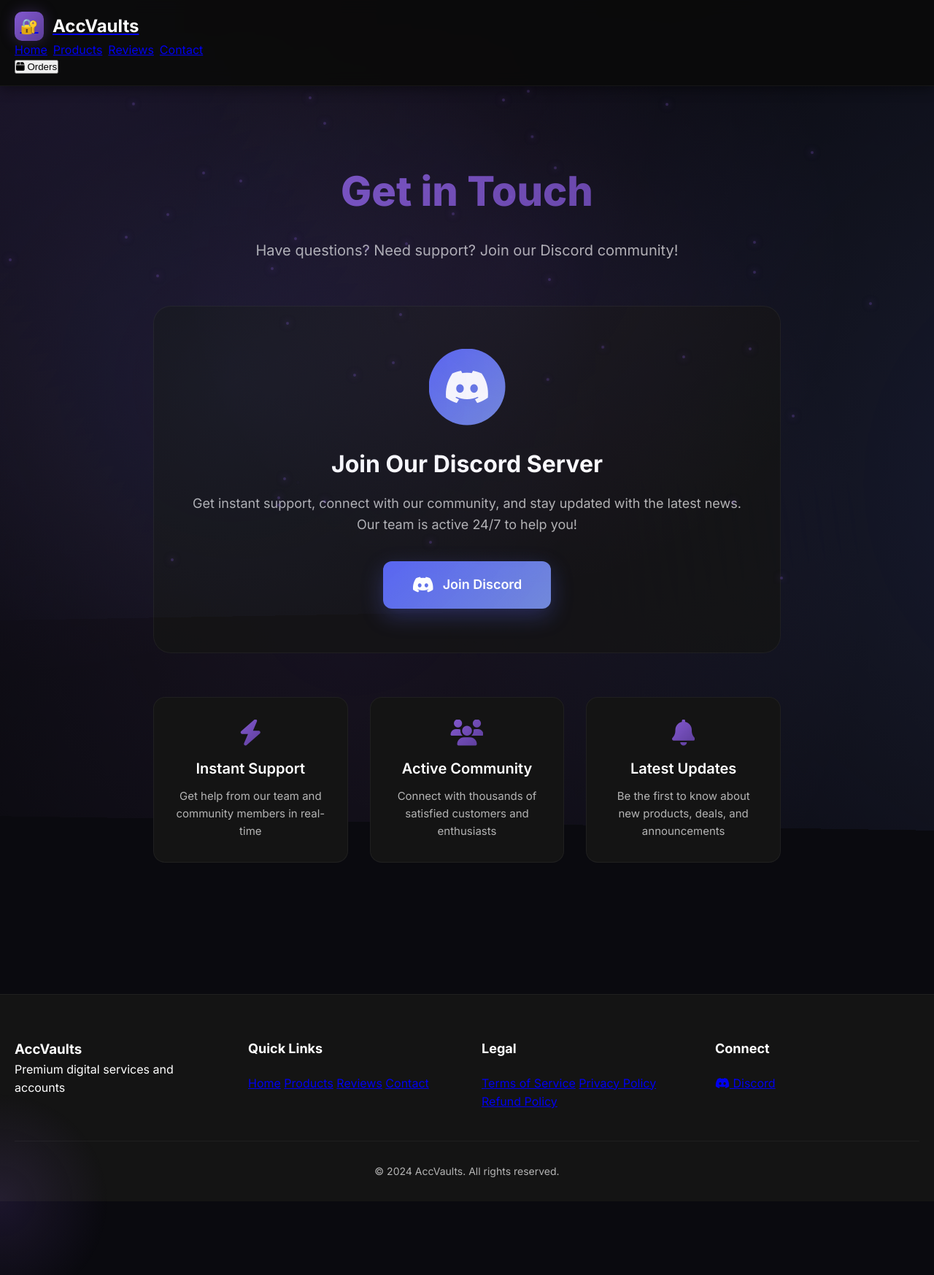
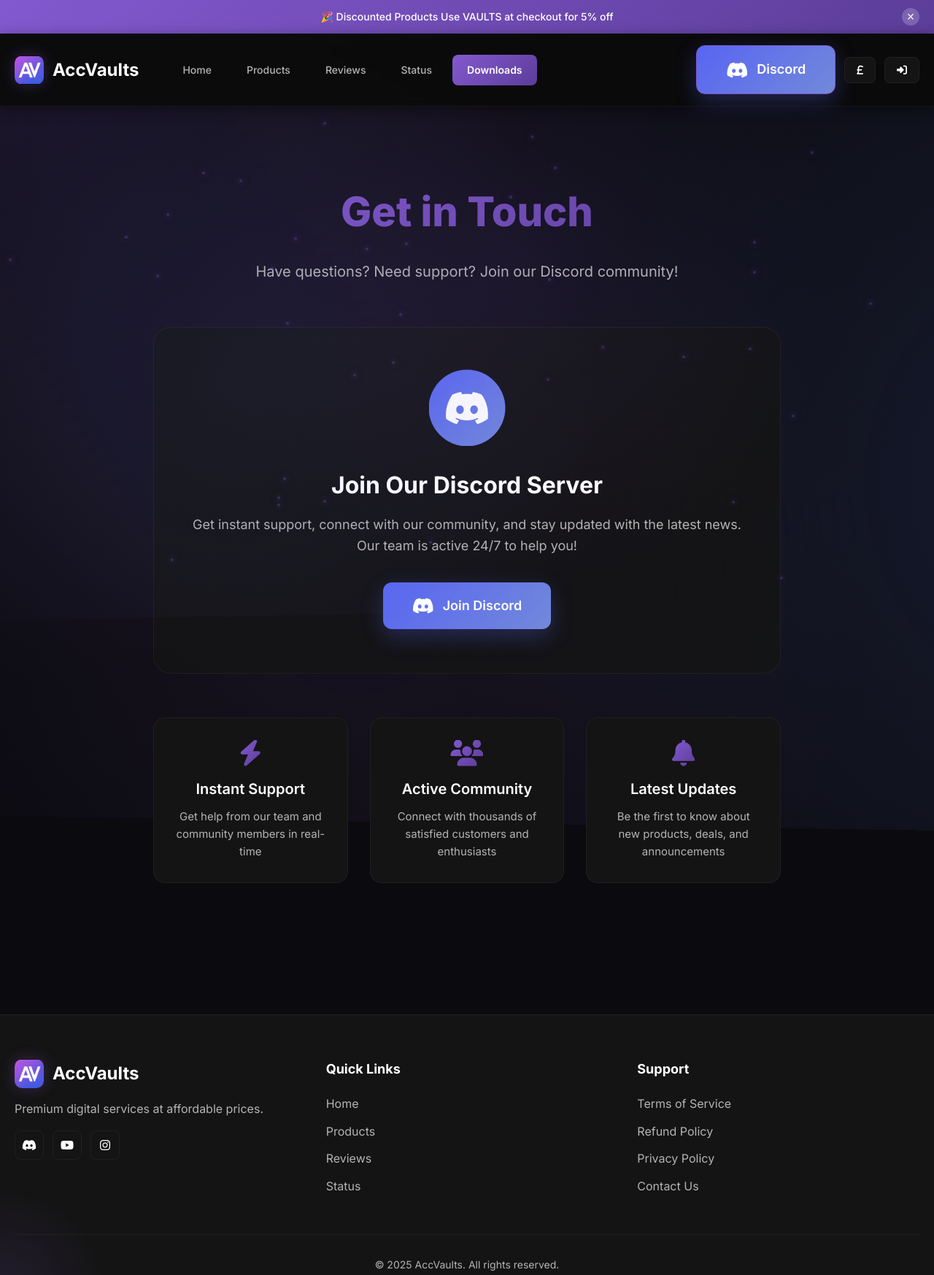
Before and after one commit to TheConnorGamer/accvaults1, a website: page contact.html in a window 1280 px wide. Shown: the top 1747 px of the page at 73% size. Before the commit the page ends 1646 px from the top, so only its background shows below. Drawn offline with Linux system fonts and the light colour scheme; no server answers.

Commit message:
Fix contact page header and footer to match site design

```diff
--- a/contact.html
+++ b/contact.html
@@ -192,24 +192,51 @@
     </style>
 </head>
 <body>
+    <!-- Announcement Banner -->
+    <div class="announcement-banner">
+        <p>🎉 Discounted Products Use VAULTS at checkout for 5% off</p>
+        <button class="close-banner" onclick="closeBanner()">×</button>
+    </div>
+
     <!-- Navigation -->
     <nav class="navbar">
         <div class="container">
-            <a href="index.html" class="logo">
-                <span class="logo-icon">🔐</span>
-                <span class="logo-text">AccVaults</span>
-            </a>
-            <div class="nav-links">
-                <a href="index.html">Home</a>
-                <a href="products.html">Products</a>
-                <a href="reviews.html">Reviews</a>
-                <a href="contact.html" class="active">Contact</a>
-            </div>
-            <div class="nav-actions">
-                <button class="btn-secondary" onclick="window.location.href='orders.html'">
-                    <i class="fas fa-box"></i>
-                    <span>Orders</span>
+            <div class="nav-content">
+                <div class="logo">
+                    <img src="images/logo.png" alt="AccVaults Logo" class="logo-image" onerror="this.style.display='none'; this.nextElementSibling.style.display='flex';">
+                    <div class="logo-icon" style="display: none;">A</div>
+                    <span class="logo-text">AccVaults</span>
+                </div>
+
+                <div class="nav-links" id="navLinks" style="display: flex;">
+                    <a href="index.html" class="nav-link">Home</a>
+                    <a href="products.html" class="nav-link">Products</a>
+                    <a href="reviews.html" class="nav-link">Reviews</a>
+                    <a href="status.html" class="nav-link">Status</a>
+                    <a href="downloads.html" class="nav-link downloads-btn">Downloads</a>
+                    <button class="nav-link mobile-only-link" onclick="openCurrencyModal()" style="border: none; background: none; cursor: pointer; text-align: left; width: 100%;">
+                        <i class="fas fa-pound-sign"></i> Change Currency
+                    </button>
+                    <button class="nav-link mobile-only-link" onclick="openLoginModal()" style="border: none; background: none; cursor: pointer; text-align: left; width: 100%;">
+                        <i class="fas fa-sign-in-alt"></i> Login / Register
+                    </button>
+                </div>
+
+                <button class="mobile-menu-btn" onclick="toggleMobileMenu()">
+                    <i class="fas fa-bars"></i>
                 </button>
+
+                <div class="nav-actions">
+                    <a href="https://discord.gg/accvaults" target="_blank" class="nav-action discord-btn">
+                        <i class="fab fa-discord"></i> Discord
+                    </a>
+                    <button class="nav-action currency-btn" onclick="openCurrencyModal()" title="Change Currency">
+                        <i class="fas fa-pound-sign"></i>
+                    </button>
+                    <button class="nav-action login-btn" onclick="openLoginModal()" title="Login / Register">
+                        <i class="fas fa-sign-in-alt"></i>
+                    </button>
+                </div>
             </div>
         </div>
     </nav>
@@ -257,31 +284,39 @@
         <div class="container">
             <div class="footer-content">
                 <div class="footer-section">
-                    <h3>AccVaults</h3>
-                    <p>Premium digital services and accounts</p>
+                    <div class="logo">
+                        <img src="images/logo.png" alt="AccVaults Logo" class="logo-image" onerror="this.style.display='none'; this.nextElementSibling.style.display='flex';">
+                        <div class="logo-icon" style="display: none;">A</div>
+                        <span class="logo-text">AccVaults</span>
+                    </div>
+                    <p class="footer-description">Premium digital services at affordable prices.</p>
+                    <div class="social-links">
+                        <a href="https://discord.gg/accvaults" target="_blank" class="social-link"><i class="fab fa-discord"></i></a>
+                        <a href="https://www.youtube.com/@AccVaults" target="_blank" class="social-link"><i class="fab fa-youtube"></i></a>
+                        <a href="https://www.instagram.com/accvaults" target="_blank" class="social-link"><i class="fab fa-instagram"></i></a>
+                    </div>
                 </div>
                 <div class="footer-section">
                     <h4>Quick Links</h4>
-                    <a href="index.html">Home</a>
-                    <a href="products.html">Products</a>
-                    <a href="reviews.html">Reviews</a>
-                    <a href="contact.html">Contact</a>
+                    <ul class="footer-links">
+                        <li><a href="index.html">Home</a></li>
+                        <li><a href="products.html">Products</a></li>
+                        <li><a href="reviews.html">Reviews</a></li>
+                        <li><a href="status.html">Status</a></li>
+                    </ul>
                 </div>
                 <div class="footer-section">
-                    <h4>Legal</h4>
-                    <a href="terms.html">Terms of Service</a>
-                    <a href="privacy.html">Privacy Policy</a>
-                    <a href="refund.html">Refund Policy</a>
-                </div>
-                <div class="footer-section">
-                    <h4>Connect</h4>
-                    <a href="https://discord.gg/accvaults" target="_blank">
-                        <i class="fab fa-discord"></i> Discord
-                    </a>
+                    <h4>Support</h4>
+                    <ul class="footer-links">
+                        <li><a href="terms.html">Terms of Service</a></li>
+                        <li><a href="refund.html">Refund Policy</a></li>
+                        <li><a href="privacy.html">Privacy Policy</a></li>
+                        <li><a href="contact.html">Contact Us</a></li>
+                    </ul>
                 </div>
             </div>
             <div class="footer-bottom">
-                <p>&copy; 2024 AccVaults. All rights reserved.</p>
+                <p>&copy; 2025 AccVaults. All rights reserved.</p>
             </div>
         </div>
     </footer>
```
